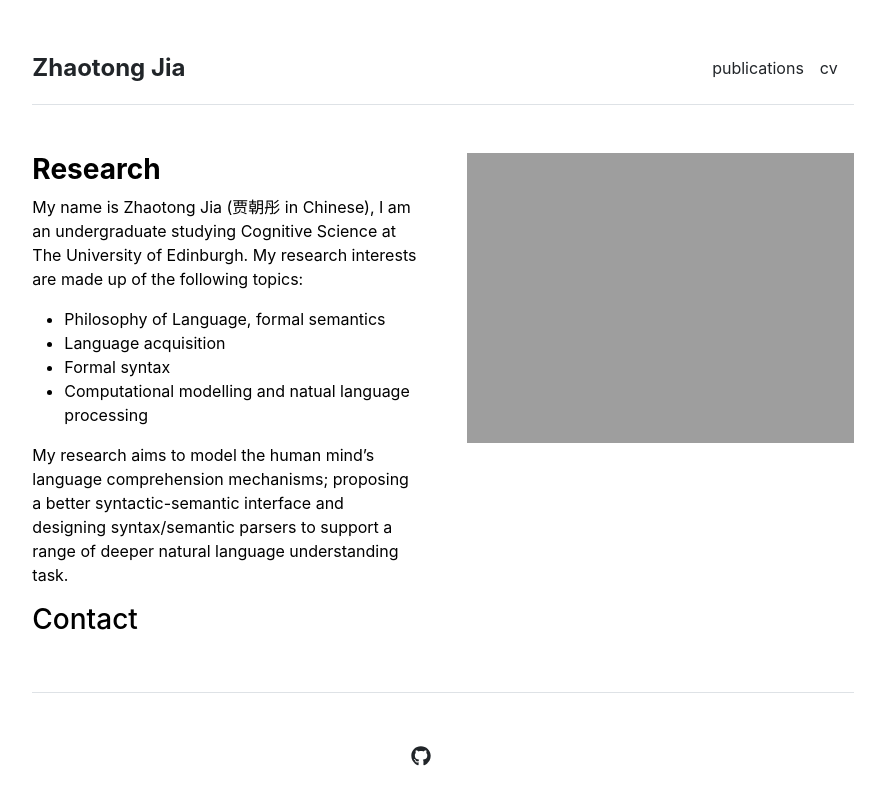
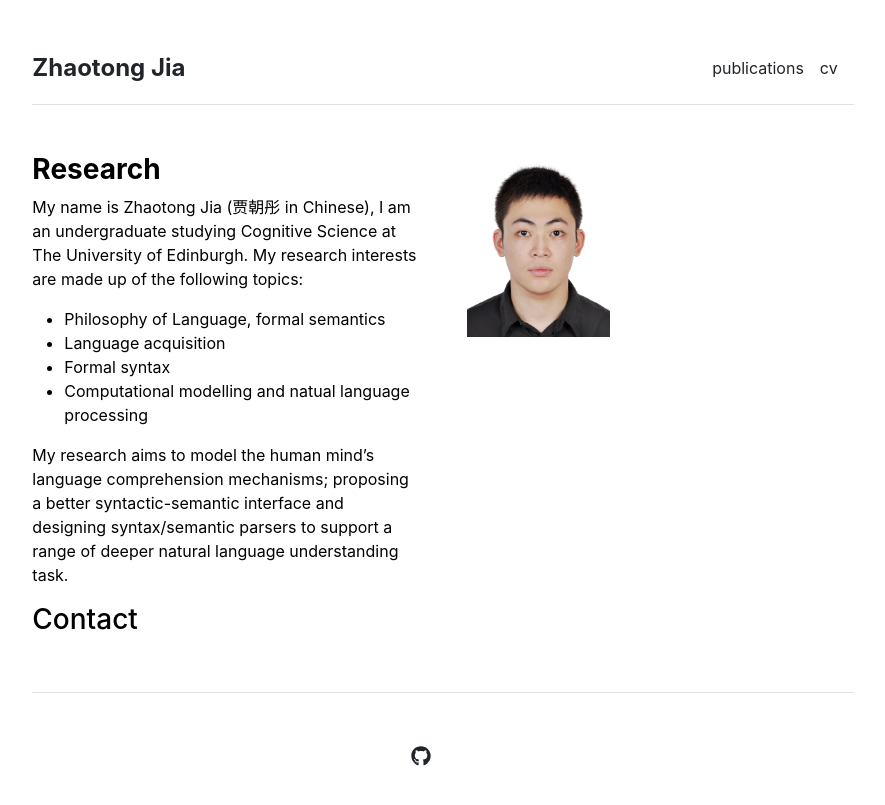
Before and after one commit to chotong/chotong.github.io, a Jekyll site: the page built from docs/index.md, in a window 1280 px wide. Shown: the top 805 px of the page, without its empty margins (197-1082 px from the left). Built offline with Jekyll 4.4.1, drawn with Linux system fonts in a browser that asks for light colours.

Commit message:
Update home.html

```diff
--- a/docs/_layouts/home.html
+++ b/docs/_layouts/home.html
@@ -8,7 +8,7 @@ layout: default
     {{ content }}
   </div>
   <div class="col-md-6">
-    <img src="{{ site.github.url }}/assets/img/home.jpg" alt="Home" width="100%">
+    <img src="{{ site.github.url }}/assets/img/JIA Zhaotong.jpg" alt="Home" width="37%">
   </div>
 </div>
 
```
